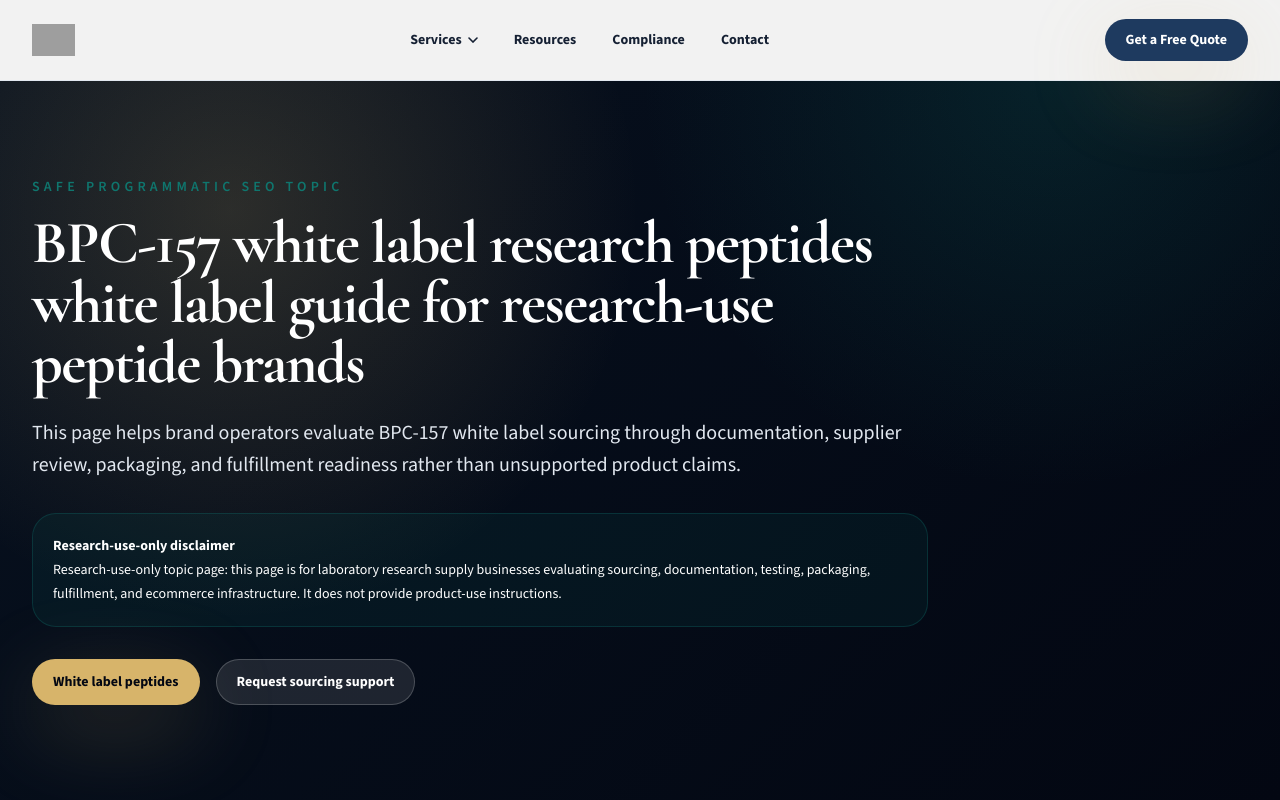
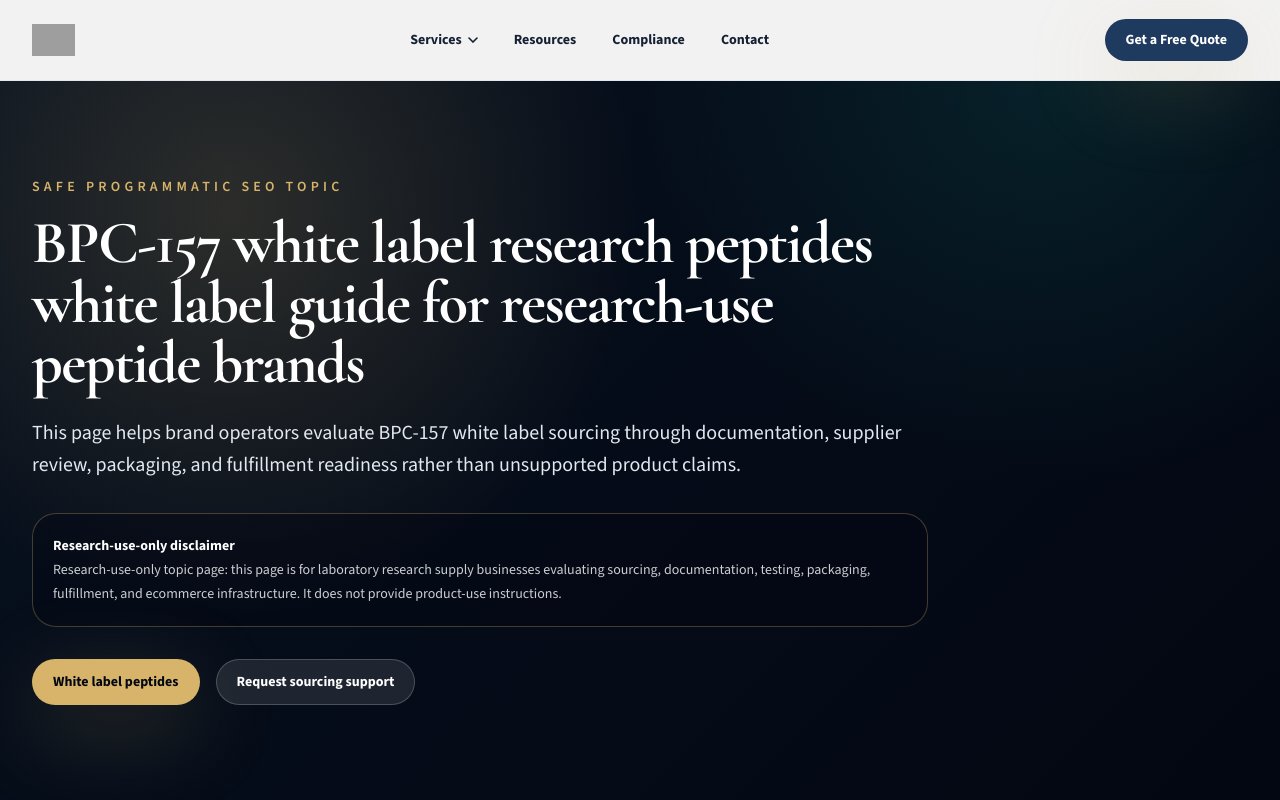
Before and after one commit to mosnin/peptidebrand, a Next.js app: page /topics/bpc-157-white-label-research-peptides in a window 1280 px wide. Shown: the top 800 px of the page. Built offline with nearby package versions, Linux system fonts and the light colour scheme; grey boxes are pictures that could not be loaded.

Commit message:
Fix topic hero text contrast

```diff
--- a/app/topics/[slug]/page.tsx
+++ b/app/topics/[slug]/page.tsx
@@ -80,10 +80,10 @@ export default async function TopicRoute({ params }: RouteProps) {
       <Section className="bg-hero text-white">
         <Container>
           <div className="max-w-4xl">
-            <p className="text-sm font-semibold uppercase tracking-[0.3em] text-teal">Safe programmatic SEO topic</p>
+            <p className="text-sm font-semibold uppercase tracking-[0.3em] text-cyan">Safe programmatic SEO topic</p>
             <h1 className="mt-4 text-4xl font-black tracking-tight sm:text-6xl">{page.h1}</h1>
             <p className="mt-6 text-xl leading-8 text-slate-200">{page.intro}</p>
-            <div className="mt-8 rounded-3xl border border-teal/30 bg-teal/10 p-5 text-sm leading-6 text-teal-50">
+            <div className="mt-8 rounded-3xl border border-cyan/30 bg-midnight/40 p-5 text-sm leading-6 text-white/80">
               <strong className="block text-white">Research-use-only disclaimer</strong>
               {topicDisclaimer}
             </div>
```
